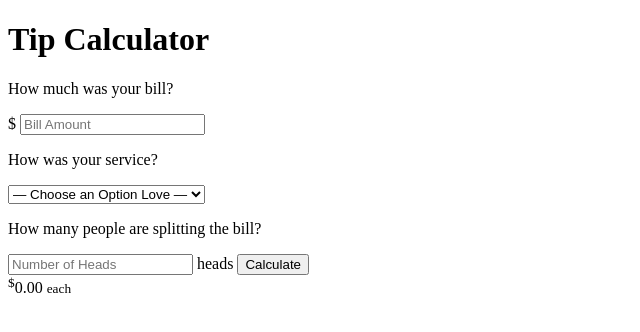
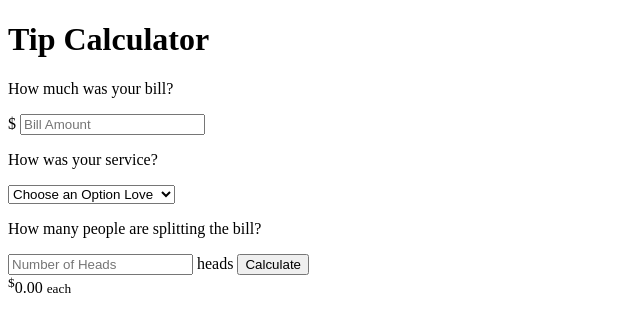
Before and after one commit to arielsrodeo/Deadass-Tip, a plain HTML site: page index.html in a window 1280 px wide. Shown: the full height of the page, 0-640 px from the left. Drawn offline with Linux system fonts and the light colour scheme; a script that the page names is missing.

Commit message:
Update index.html

```diff
--- a/index.html
+++ b/index.html
@@ -17,7 +17,7 @@
           <p>How was your service?
             <p>
               <select id="serviceQual">
-            <option disabled selected value="0">— Choose an Option Love —</option>
+            <option disabled selected value="0">Choose an Option Love</option>
             <option value="0.3">30&#37; &#45; I'M GETTIN IT &#x1F911</option>
             <option value="0.2">20&#37; &#45; 1,000</option>
             <option value="0.15">15&#37; &#45; Valid</option>
```
